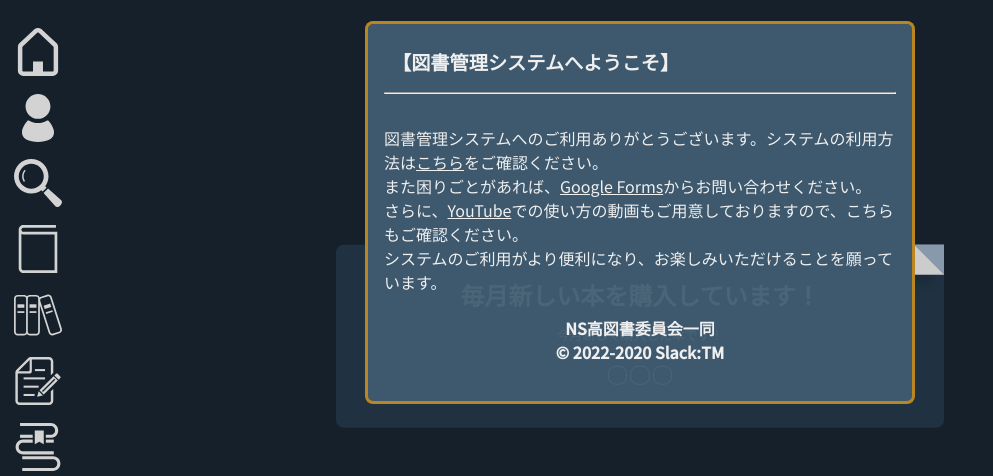
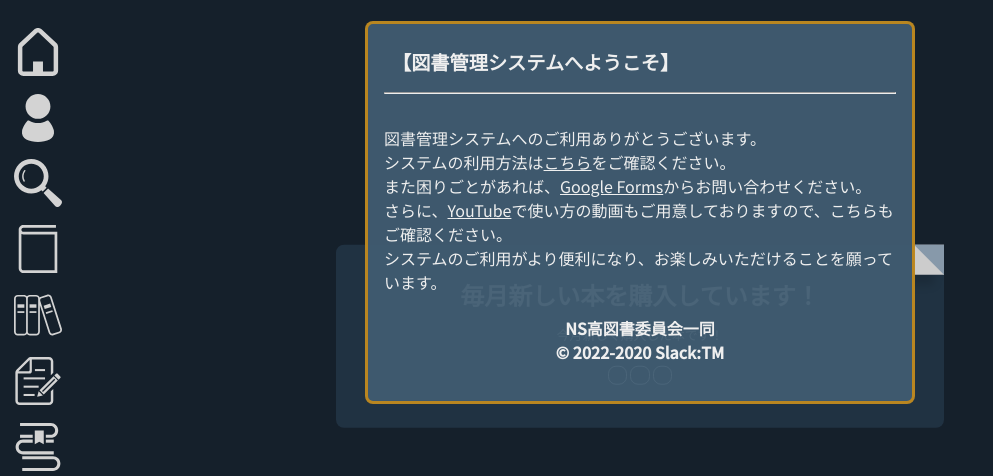
Before and after one commit to MT472562/Library_Tool_Ver3_Update_Server, a Flask app: template templates/index.html in a window 1280 px wide. Shown: the top 476 px of the page, without its empty margins (0-993 px from the left). Run offline with Flask 3, Linux system fonts and the light colour scheme; the template is opened without the code that fills it: most values are stand-ins (such as "Sample title", 1, 10 or a date in 2020); parts of the project's set-up code (start-up, migrations or seed data) failed here and were passed over; some libraries are stand-ins or nearby versions.

Commit message:
Update index.html

```diff
--- a/templates/index.html
+++ b/templates/index.html
@@ -28,10 +28,10 @@
 <script>
     if ("{{ session['username'] }}" === "" || "{{ session['username'] }}" === undefined) {
         top_alert("【図書管理システムへようこそ】",
-            "<br>図書管理システムへのご利用ありがとうございます。" +
+            "<br>図書管理システムへのご利用ありがとうございます。<br>" +
             "システムの利用方法は<a href='https://qiita.com/magimagi/items/b3225fc4b75f681cbc61#header%E3%81%AE%E5%90%84%E3%83%A1%E3%83%8B%E3%83%A5%E3%83%BC%E3%81%AB%E3%81%A4%E3%81%84%E3%81%A6' target='_blank'>こちら</a>をご確認ください。<br>" +
             "また困りごとがあれば、<a href='https://docs.google.com/forms/d/e/1FAIpQLScmVHP9SCA_46zKfQ7qOHPI7n68Zeddyrmk9I0OVwjs2FijZQ/viewform?usp=sf_link' target='_blank'>Google Forms</a>からお問い合わせください。<br>" +
-            "さらに、<a href='https://youtube.com/playlist?list=PLRwpS3a_WpxgzBBoWAzGpbFkMxaIrX7wM&si=xk9aK_WRXeVADlga' target='_blank'>YouTube</a>での使い方の動画もご用意しておりますので、こちらもご確認ください。<br>システムのご利用がより便利になり、お楽しみいただけることを願っています。<br><h4>NS高図書委員会一同<br> &copy; 2022-{{Year}} Slack:TM</h4>",
+            "さらに、<a href='https://youtube.com/playlist?list=PLRwpS3a_WpxgzBBoWAzGpbFkMxaIrX7wM&si=xk9aK_WRXeVADlga' target='_blank'>YouTube</a>で使い方の動画もご用意しておりますので、こちらもご確認ください。<br>システムのご利用がより便利になり、お楽しみいただけることを願っています。<br><h4>NS高図書委員会一同<br> &copy; 2022-{{Year}} Slack:TM</h4>",
             10000);
 
     }
```
